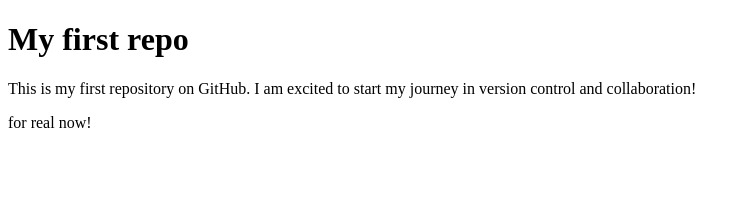
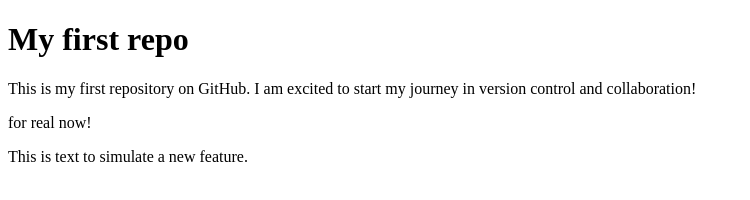
Before and after one commit to SiddSixx02/my-first-repo, a plain HTML site: page index.html in a window 1280 px wide. Shown: the whole page, without its empty margins (0-750 px from the left). Drawn offline with Linux system fonts and the light colour scheme.

Commit message:
feat: simulate new feature

```diff
--- a/index.html
+++ b/index.html
@@ -9,5 +9,8 @@
   <h1>My first repo  </h1>
   <p>This is my first repository on GitHub. I am excited to start my journey in version control and collaboration!</p>
   <p> for real now!  </p>
+  <div>
+    This is text to simulate a new feature.
+  </div>
 </body>
 </html>
```
